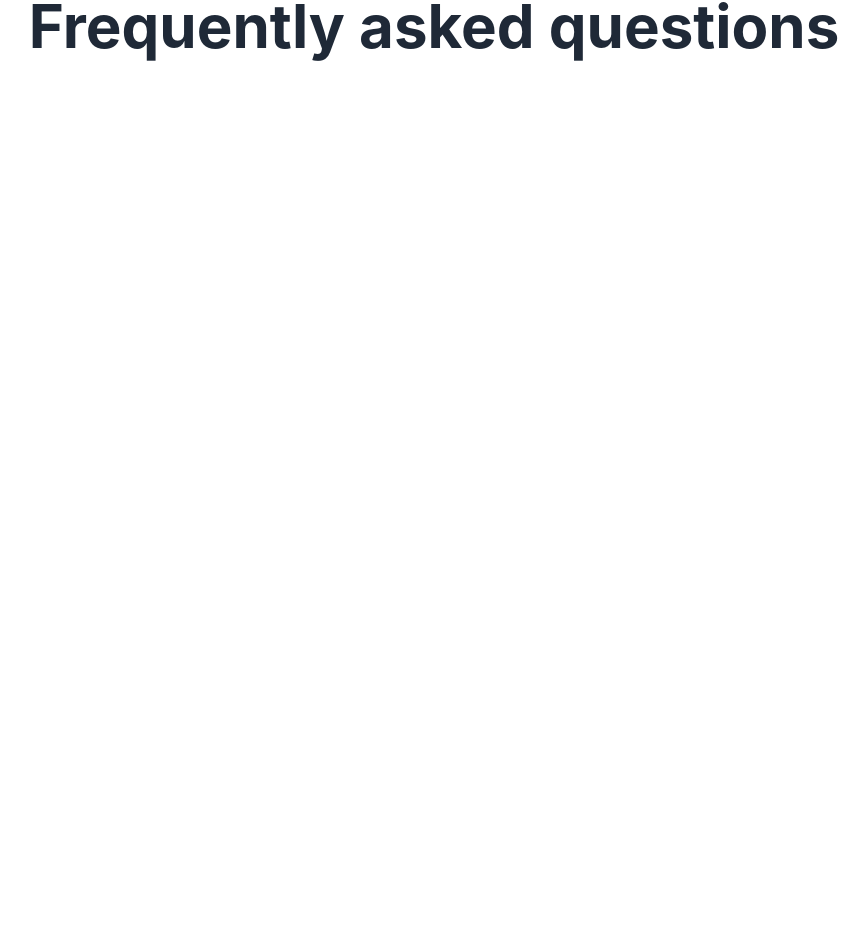
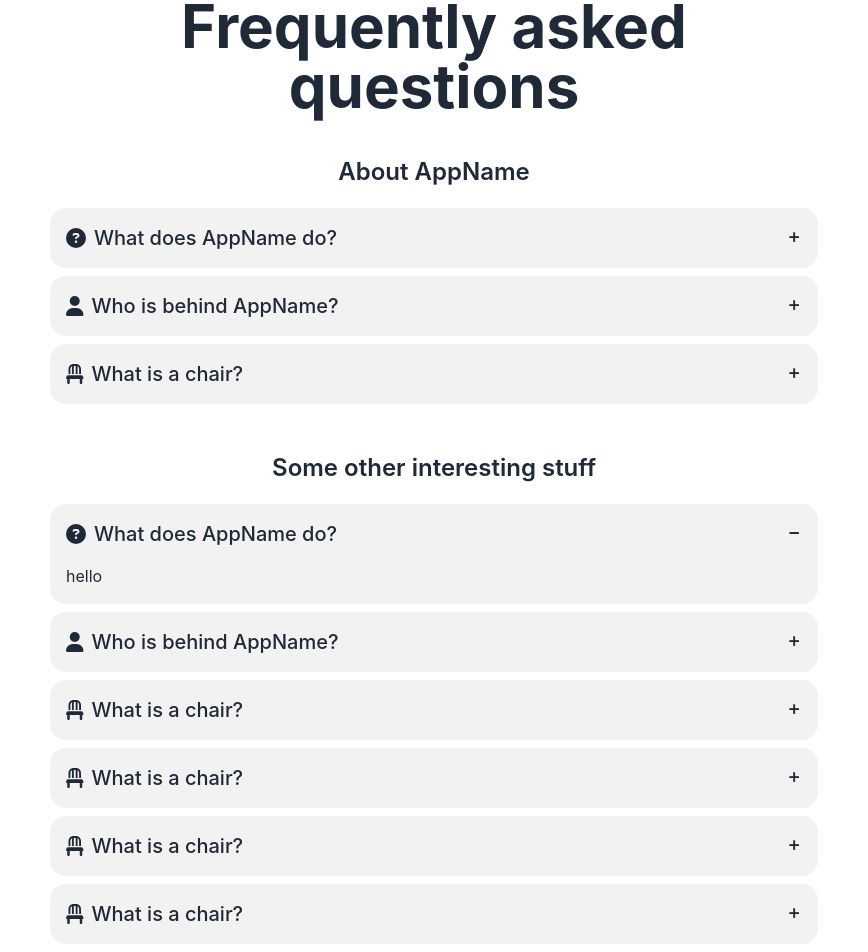
Before and after one commit to jrppena/old-st-lab-hackathon, a React (Vite) app in the folder frontend/: page /faq in a window 1280 px wide. Shown: the part 124-1076 px from the top of the page, without its empty margins (206-1074 px from the left). Before the commit the page ends 800 px from the top, so only its background shows below. Built offline with nearby package versions, Linux system fonts and the light colour scheme.

Commit message:
feat: FAQ page

```diff
--- a/frontend/package.json
+++ b/frontend/package.json
@@ -11,6 +11,9 @@
   },
   "dependencies": {
     "@fontsource/inter": "^5.1.0",
+    "@fortawesome/fontawesome-svg-core": "^6.6.0",
+    "@fortawesome/free-solid-svg-icons": "^6.6.0",
+    "@fortawesome/react-fontawesome": "^0.2.2",
     "react": "^18.3.1",
     "react-dom": "^18.3.1",
     "react-router-dom": "^6.27.0"
--- a/frontend/src/pages/faq-page.jsx
+++ b/frontend/src/pages/faq-page.jsx
@@ -1,5 +1,7 @@
 import React from "react";
 import Header from "../components/header";
+import { FontAwesomeIcon } from "@fortawesome/react-fontawesome";
+import { faQuestionCircle, faUser, faChair } from "@fortawesome/free-solid-svg-icons";
 
 const FaqPage = () => {
     return(
@@ -10,8 +12,123 @@ const FaqPage = () => {
 
             <div className="flex flex-col items-center justify-around">
                 {/* Title */}
-                <div className="text-4xl md:text-6xl lg:text-6xl font-bold mt-10">Frequently asked questions</div>
-                {/* Section */}
+                <div className="text-4xl md:text-6xl lg:text-6xl font-bold mt-10 text-center">
+                    Frequently asked<br />questions
+                </div>
+
+                {/* Section 1*/}
+                <div className="w-full max-w-sm md:max-w-3xl lg:md:max-w-3xl">
+                    {/* Section Name */}
+                    <div className="text-xl md:text-2xl lg:text-2xl font-semibold mt-10 text-center">
+                        About AppName
+                    </div>
+                    {/* Section Content (Accordion) */}
+                    <div className="mt-5">
+                        <div className="collapse collapse-plus bg-base-200 mb-2">
+                            <input type="radio" name="my-accordion-3" defaultChecked />
+                            <div className="collapse-title text-xl font-medium">
+                            <FontAwesomeIcon icon={faQuestionCircle} className="mr-2" />
+                                What does AppName do?
+                            </div>
+                            <div className="collapse-content">
+                                <p>Lorem ipsum dolor sit amet, consectetur adipiscing elit. Aenean dapibus massa libero, vel dapibus dolor consequat vel. Vestibulum quis orci a lectus tempus semper. Pellentesque suscipit maximus magna, ut viverra orci gravida id. Etiam blandit ornare lorem eu eleifend. Sed sollicitudin, ipsum ut eleifend posuere, risus dui consectetur risus, id dapibus urna ligula fringilla arcu. Nunc non condimentum tortor, hendrerit bibendum orci. Pellentesque posuere posuere lorem, ac tincidunt ligula sodales sit amet.</p>
+                            </div>
+                        </div>
+                        <div className="collapse collapse-plus bg-base-200 mb-2">
+                            <input type="radio" name="my-accordion-3" />
+                            <div className="collapse-title text-xl font-medium">
+                                <FontAwesomeIcon icon={faUser} className="mr-2" />
+                                Who is behind AppName?
+                            </div>
+                            <div className="collapse-content">
+                                <p>hello</p>
+                            </div>
+                            </div>
+                        <div className="collapse collapse-plus bg-base-200 mb-2">
+                            <input type="radio" name="my-accordion-3" />
+                            <div className="collapse-title text-xl font-medium">
+                                <FontAwesomeIcon icon={faChair} className="mr-2" />
+                                What is a chair?
+                            </div>
+                            <div className="collapse-content">
+                                <p>hello</p>
+                            </div>
+                        </div>
+                    </div>
+                </div>
+
+                {/* Section 2 */}
+                <div className="w-full max-w-sm md:max-w-3xl lg:md:max-w-3xl">
+                    {/* Section Name */}
+                    <div className="text-xl md:text-2xl lg:text-2xl font-semibold mt-10 text-center">
+                        Some other interesting stuff
+                    </div>
+                    {/* Section Content (Accordion) */}
+                    <div className="mt-5">
+                        <div className="collapse collapse-plus bg-base-200 mb-2">
+                            <input type="radio" name="my-accordion-3" defaultChecked />
+                            <div className="collapse-title text-xl font-medium">
+                            <FontAwesomeIcon icon={faQuestionCircle} className="mr-2" />
+                                What does AppName do?
+                            </div>
+                            <div className="collapse-content">
+                                <p>hello</p>
+                            </div>
+                        </div>
+                        <div className="collapse collapse-plus bg-base-200 mb-2">
+                            <input type="radio" name="my-accordion-3" />
+                            <div className="collapse-title text-xl font-medium">
+                                <FontAwesomeIcon icon={faUser} className="mr-2" />
+                                Who is behind AppName?
+                            </div>
+                            <div className="collapse-content">
+                                <p>hello</p>
+                            </div>
+                            </div>
+                        <div className="collapse collapse-plus bg-base-200 mb-2">
+                            <input type="radio" name="my-accordion-3" />
+                            <div className="collapse-title text-xl font-medium">
+                                <FontAwesomeIcon icon={faChair} className="mr-2" />
+                                What is a chair?
+                            </div>
+                            <div className="collapse-content">
+                                <p>hello</p>
+                            </div>
+                        </div>
+                        <div className="collapse collapse-plus bg-base-200 mb-2">
+                            <input type="radio" name="my-accordion-3" />
+                            <div className="collapse-title text-xl font-medium">
+                                <FontAwesomeIcon icon={faChair} className="mr-2" />
+                                What is a chair?
+                            </div>
+                            <div className="collapse-content">
+                                <p>hello</p>
+                            </div>
+                        </div>
+                        <div className="collapse collapse-plus bg-base-200 mb-2">
+                            <input type="radio" name="my-accordion-3" />
+                            <div className="collapse-title text-xl font-medium">
+                                <FontAwesomeIcon icon={faChair} className="mr-2" />
+                                What is a chair?
+                            </div>
+                            <div className="collapse-content">
+                                <p>hello</p>
+                            </div>
+                        </div>
+                        <div className="collapse collapse-plus bg-base-200 mb-2">
+                            <input type="radio" name="my-accordion-3" />
+                            <div className="collapse-title text-xl font-medium">
+                                <FontAwesomeIcon icon={faChair} className="mr-2" />
+                                What is a chair?
+                            </div>
+                            <div className="collapse-content">
+                                <p>hello</p>
+                            </div>
+                        </div>
+                    </div>
+                </div>
+
+                {/* Section 3 */}
             </div>
         </div>
     );
```
Also changed, not shown: 1 other file (tests, documents, lock files or other folders).
